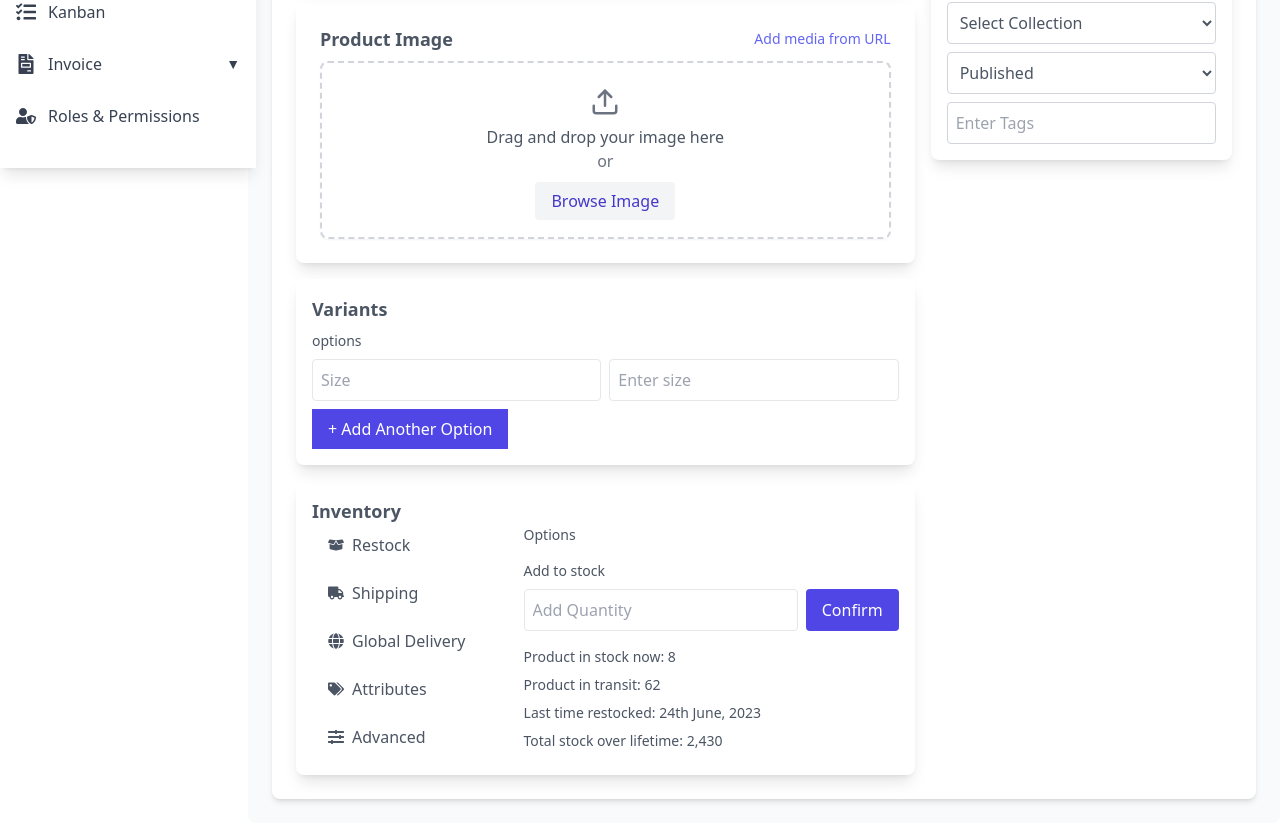
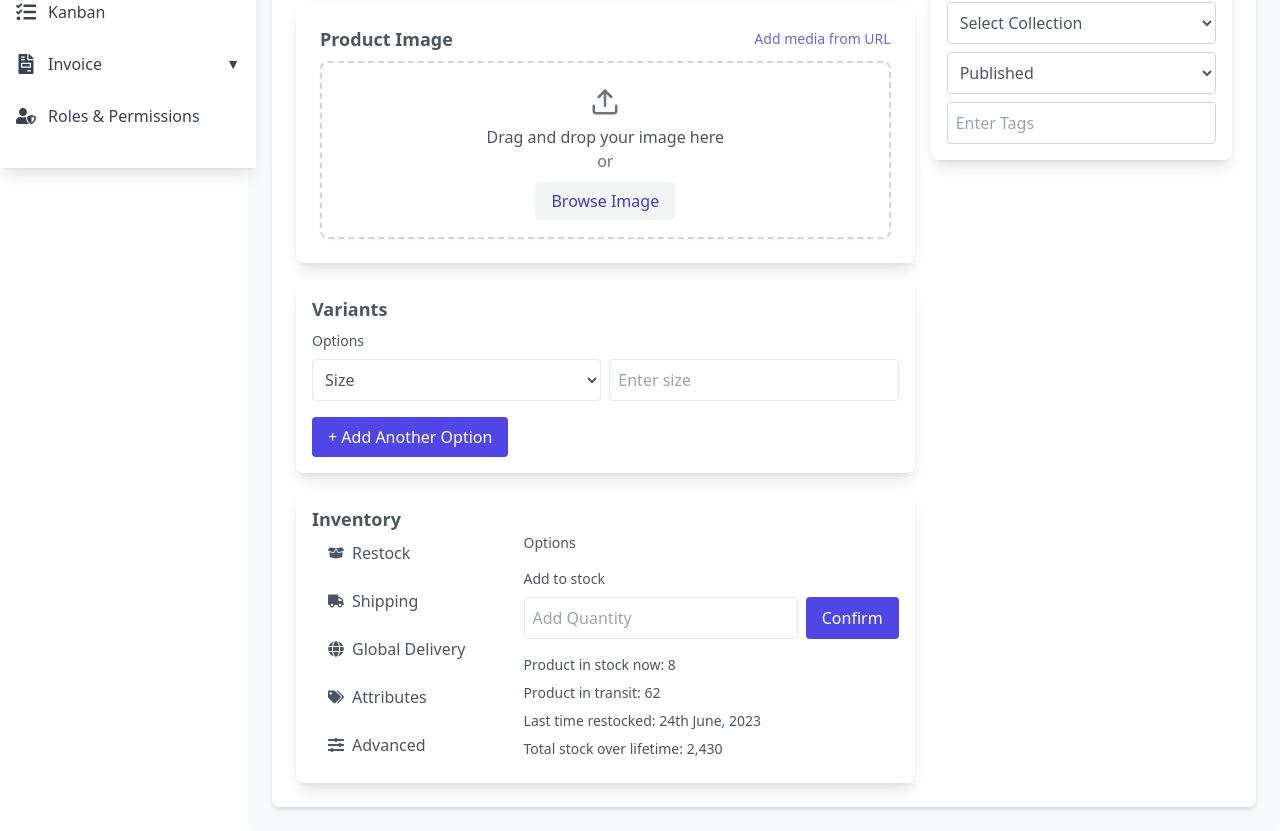
Before and after one commit to xnafi/dashboard, a React (Vite) app: page /ECommerceProductAdd in a window 1280 px wide. Shown: the part 632-1463 px from the top of the page. Built offline with nearby package versions, Linux system fonts and the light colour scheme.

Commit message:
Ecommerce product add another option up

```diff
--- a/src/pages/eCommerce/ECommerceProductAdd.tsx
+++ b/src/pages/eCommerce/ECommerceProductAdd.tsx
@@ -1,13 +1,35 @@
 import { useState } from "react";
 import { FiUpload } from "react-icons/fi";
 import { Switch } from "@headlessui/react";
-import { FaBoxOpen, FaTruck, FaGlobe, FaTags, FaSlidersH } from "react-icons/fa";
-
+import {
+  FaBoxOpen,
+  FaTruck,
+  FaGlobe,
+  FaTags,
+  FaSlidersH,
+} from "react-icons/fa";
 
 const ECommerceProductAdd = () => {
   const [enabled, setEnabled] = useState(true);
   const [activeTab, setActiveTab] = useState("Restock");
+  const variantOptions = ["Size", "Color", "Weight"];
+  const [options, setOptions] = useState([{ type: "Size", value: "" }]);
 
+  const addOption = () => {
+    setOptions([...options, { type: "Size", value: "" }]);
+  };
+
+  const updateOptionType = (index: number, newType: string) => {
+    setOptions((prev) =>
+      prev.map((opt, i) => (i === index ? { ...opt, type: newType } : opt))
+    );
+  };
+
+  const updateOptionValue = (index: number, newValue: string) => {
+    setOptions((prev) =>
+      prev.map((opt, i) => (i === index ? { ...opt, value: newValue } : opt))
+    );
+  };
 
   const [image, setImage] = useState<string | null>(null);
 
@@ -28,10 +50,6 @@ const ECommerceProductAdd = () => {
     }
   };
 
-
-
-
-
   return (
     <div className="p-6 bg-gray-50 mt-20 ml-6 dark:bg-gray-900  max-w-full rounded-lg shadow-m">
       <div className="max-w-6xl mx-auto bg-white div-text dark:bg-gray-900 p-6 shadow-md rounded-lg">
@@ -43,8 +61,12 @@ const ECommerceProductAdd = () => {
           </div>
 
           <div className="flex space-x-2">
-            <button className="px-4 py-2 bg-gray-300 rounded div-dark div-text">Discard</button>
-            <button className="px-4 py-2 bg-gray-300 rounded text-indigo-500 dark:text-indigo-500 div-dark ">Save Draft</button>
+            <button className="px-4 py-2 bg-gray-300 rounded div-dark div-text">
+              Discard
+            </button>
+            <button className="px-4 py-2 bg-gray-300 rounded text-indigo-500 dark:text-indigo-500 div-dark ">
+              Save Draft
+            </button>
             <button className="px-4 py-2 bg-indigo-600 text-white rounded">
               Publish Product
             </button>
@@ -140,7 +162,9 @@ const ECommerceProductAdd = () => {
             {/* Header */}
             <div className="p-6 rounded-lg shadow-lg dark:bg-gray-800 mt-4">
               <div className="flex justify-between items-center mb-2  ">
-        <h2 className="text-lg font-semibold text-gray-900 div-text">Product Image</h2>
+                <h2 className="text-lg font-semibold text-gray-900 div-text">
+                  Product Image
+                </h2>
                 <button className="text-indigo-500 dark:text-indigo-500 text-sm font-medium hover:underline">
                   Add media from URL
                 </button>
@@ -180,31 +204,46 @@ const ECommerceProductAdd = () => {
             </div>
 
             {/* Variants */}
-            <div className=" p-4 rounded-lg shadow-lg mt-4 div-text div-dark ">
+            <div className="p-4 rounded-lg shadow-lg mt-4 div-text div-dark">
       <h2 className="text-lg font-semibold mb-2">Variants</h2>
       <div>
-                <h2 className="text-sm font-medium div-text   div-text block mb-2">options</h2>
-              <div className="flex space-x-2">
-
+        <h2 className="text-sm font-medium div-text block mb-2">Options</h2>
+        {options.map((option, index) => (
+          <div key={index} className="flex space-x-2 mb-2">
+            <select
+              value={option.type}
+              onChange={(e) => updateOptionType(index, e.target.value)}
+              className="w-1/2 p-2 border dark:border-gray-700 rounded div-text div-dark"
+            >
+              {variantOptions.map((opt) => (
+                <option key={opt} value={opt}>
+                  {opt}
+                </option>
+              ))}
+            </select>
             <input
               type="text"
-                  placeholder="Size"
-                  className="w-1/2 p-2 border dark:border-gray-700 rounded div-text div-dark "
-                />
-                <input
-                  type="text"
-                  placeholder="Enter size"
-                  className="w-1/2 p-2 border dark:border-gray-700 rounded div-text div-dark "
+              value={option.value}
+              onChange={(e) => updateOptionValue(index, e.target.value)}
+              placeholder={`Enter ${option.type.toLowerCase()}`}
+              className="w-1/2 p-2 border dark:border-gray-700 rounded div-text div-dark"
             />
           </div>
-              <button className="mt-2 bg-indigo-600 text-white px-4 py-2 ">+ Add Another Option</button>
+        ))}
+        <button
+          onClick={addOption}
+          className="mt-2 bg-indigo-600 text-white px-4 py-2 rounded hover:bg-indigo-700 transition"
+        >
+          + Add Another Option
+        </button>
       </div>
     </div>
-
             {/* Inventory */}
             <div className=" p-4 rounded-lg shadow-lg dark:bg-gray-800 mt-4">
               {/* Header */}
-      <h2 className="text-lg font-semibold text-gray-900 div-text div-dark ">Inventory</h2>
+              <h2 className="text-lg font-semibold text-gray-900 div-text div-dark ">
+                Inventory
+              </h2>
 
               {/* Sidebar Navigation */}
               <div className="flex">
@@ -233,9 +272,13 @@ const ECommerceProductAdd = () => {
 
                 {/* Content Section */}
                 <div className="w-2/3 pl-4">
-          <h3 className="text-sm font-normal text-gray-900 div-text div-dark ">Options</h3>
+                  <h3 className="text-sm font-normal text-gray-900 div-text div-dark ">
+                    Options
+                  </h3>
                   <div>
-          <h2 className="text-sm font-normal mt-4 div-text div-dark  div-text block mb-2">Add to stock</h2>
+                    <h2 className="text-sm font-normal mt-4 div-text div-dark  div-text block mb-2">
+                      Add to stock
+                    </h2>
 
                     <div className="mt-2 flex space-x-2">
                       <input
@@ -253,8 +296,12 @@ const ECommerceProductAdd = () => {
                   <p className="text-gray-600 div-text mt-4 text-sm">
                     <span className="block mb-2">Product in stock now: 8</span>
                     <span className="block mb-2">Product in transit: 62</span>
-            <span className="block mb-2">Last time restocked: 24th June, 2023</span>
-            <span className="block mb-2">Total stock over lifetime: 2,430</span>
+                    <span className="block mb-2">
+                      Last time restocked: 24th June, 2023
+                    </span>
+                    <span className="block mb-2">
+                      Total stock over lifetime: 2,430
+                    </span>
                   </p>
                 </div>
               </div>
@@ -268,7 +315,9 @@ const ECommerceProductAdd = () => {
               <h2 className="text-lg font-semibold mb-2">Pricing</h2>
               <div>
                 <div>
-                <h2 className="text-sm font-medium div-text div-dark div-text div-text block mt-2">Base price</h2>
+                  <h2 className="text-sm font-medium div-text div-dark div-text div-text block mt-2">
+                    Base price
+                  </h2>
                   <input
                     type="text"
                     placeholder="Base Price"
@@ -276,14 +325,15 @@ const ECommerceProductAdd = () => {
                   />
                 </div>
                 <div>
-                <h2 className="text-sm font-medium div-text div-dark  div-text block mt-2">Discounted Price</h2>
+                  <h2 className="text-sm font-medium div-text div-dark  div-text block mt-2">
+                    Discounted Price
+                  </h2>
                   <input
                     type="text"
                     placeholder="Discounted Price"
                     className="w-full p-2 border border-dark rounded div-text div-dark"
                   />
                 </div>
-
               </div>
 
               <div className="flex items-center mt-2">
@@ -318,7 +368,9 @@ const ECommerceProductAdd = () => {
                 <select className="w-full p-2 border rounded div-text div-dark border-dark">
                   <option>Select Category</option>
                 </select>
-                <button className="px-4 py-2 bg-indigo-100 div-text div-dark dark:bg-indigo-300 text-indigo-500 text-lg font-semibold rounded">+</button>
+                <button className="px-4 py-2 bg-indigo-100 div-text div-dark dark:bg-indigo-300 text-indigo-500 text-lg font-semibold rounded">
+                  +
+                </button>
               </div>
               <select className="w-full p-2 border rounded mt-2 div-text div-dark border-dark">
                 <option>Select Collection</option>
```
Lines whose indentation alone changed are shown as unchanged.
